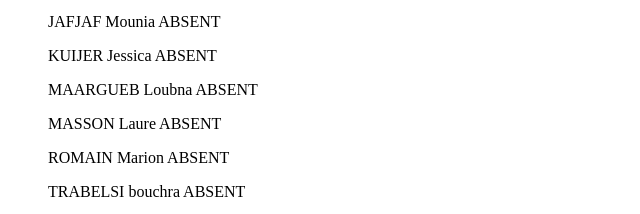
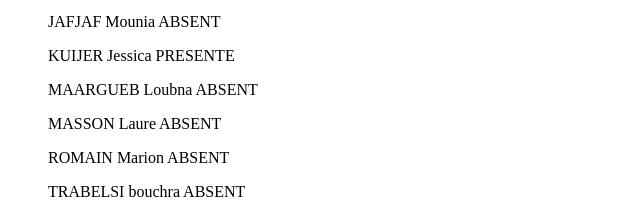
Before and after one commit to ntibi/appel, a plain HTML site: page index.html in a window 1280 px wide. Shown: the part 403-617 px from the top of the page, 0-640 px from the left. Drawn offline with Linux system fonts and the light colour scheme.

Commit message:
index.html

```diff
--- a/index.html
+++ b/index.html
@@ -79,7 +79,7 @@
 
 
 	<ul>
-	KUIJER Jessica   ABSENT
+	KUIJER Jessica   PRESENTE
 	</ul>
 
 
```
